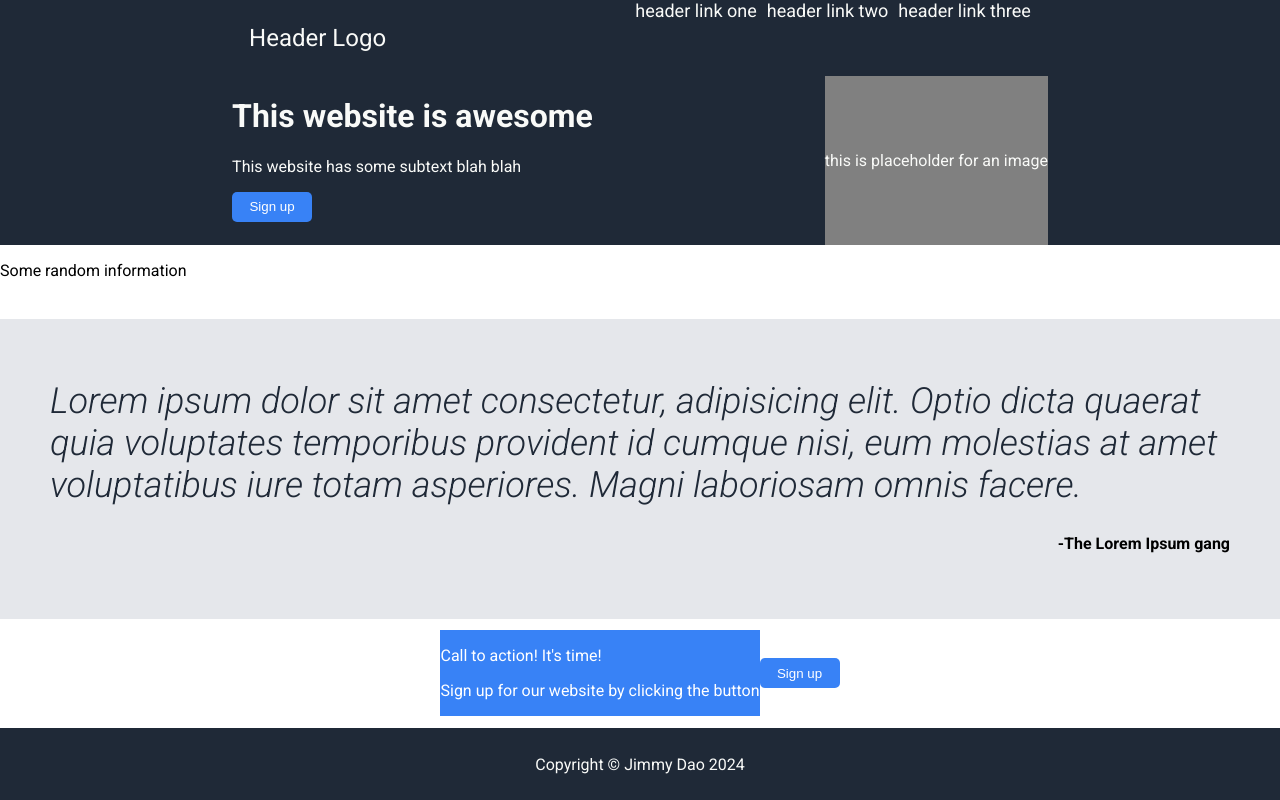
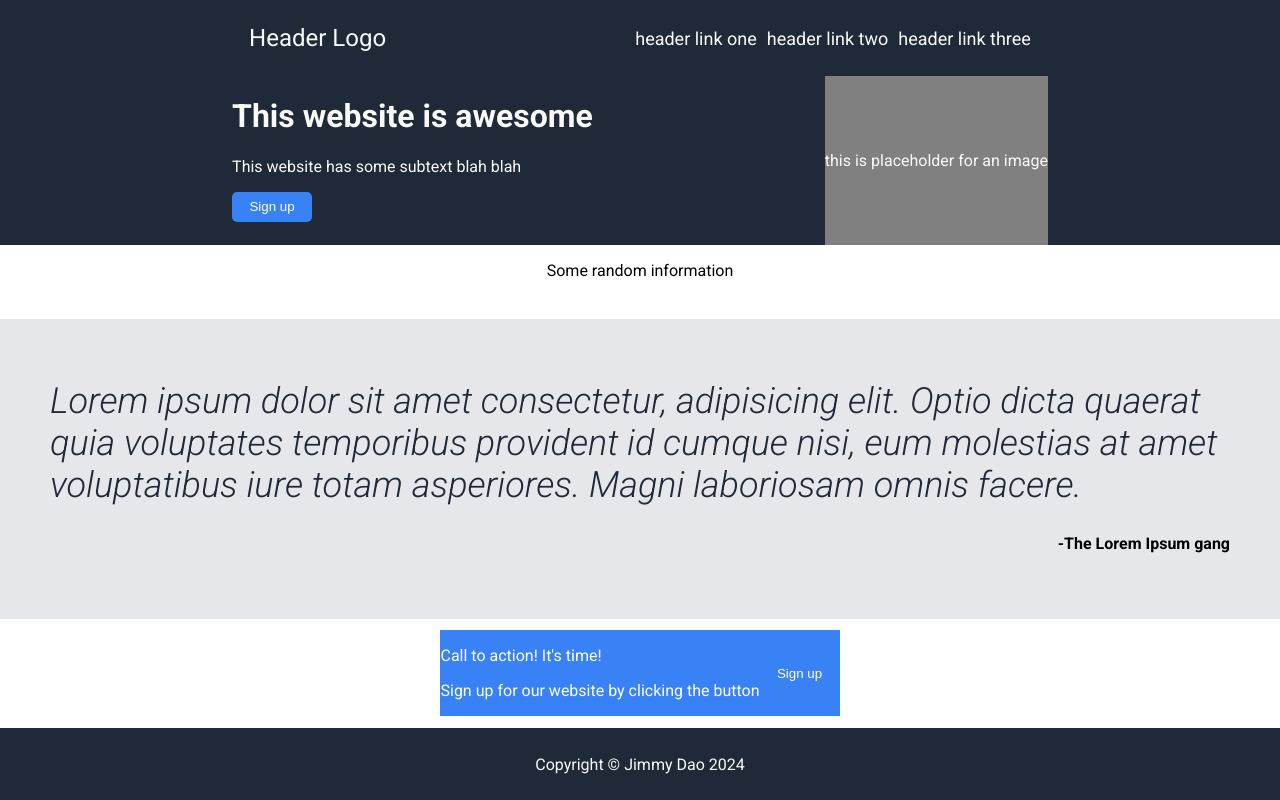
Before and after one commit to Daojim/landing-page, a plain HTML site: page index.html in a window 1280 px wide. Drawn offline with Linux system fonts and the light colour scheme.

Commit message:
Add properties to bottom and sectiontwo

```diff
--- a/index.html
+++ b/index.html
@@ -47,7 +47,7 @@
           <p>Call to action! It's time!</p>
           <p>Sign up for our website by clicking the button</p>
         </div>
-        <button class="signupbutton">Sign up</button>
+        <button class="signupbutton" id="bottomsignup">Sign up</button>
       </div>
     </div>
     <div class="footer">Copyright &copy; Jimmy Dao 2024</div>
--- a/style.css
+++ b/style.css
@@ -35,6 +35,10 @@ ul {
   justify-content: space-evenly;
 }
 
+.sectiontwo {
+  justify-content: center;
+}
+
 .sectionthree {
   background-color: #e5e7eb;
   justify-content: center;
@@ -67,6 +71,7 @@ q {
 .header {
   margin-top: auto;
   justify-content: space-evenly;
+  align-items: center;
 }
 
 .footer {
@@ -103,4 +108,5 @@ q {
   display: flex;
   justify-content: center;
   align-items: center;
+  background-color: #3882f6;
 }
```
